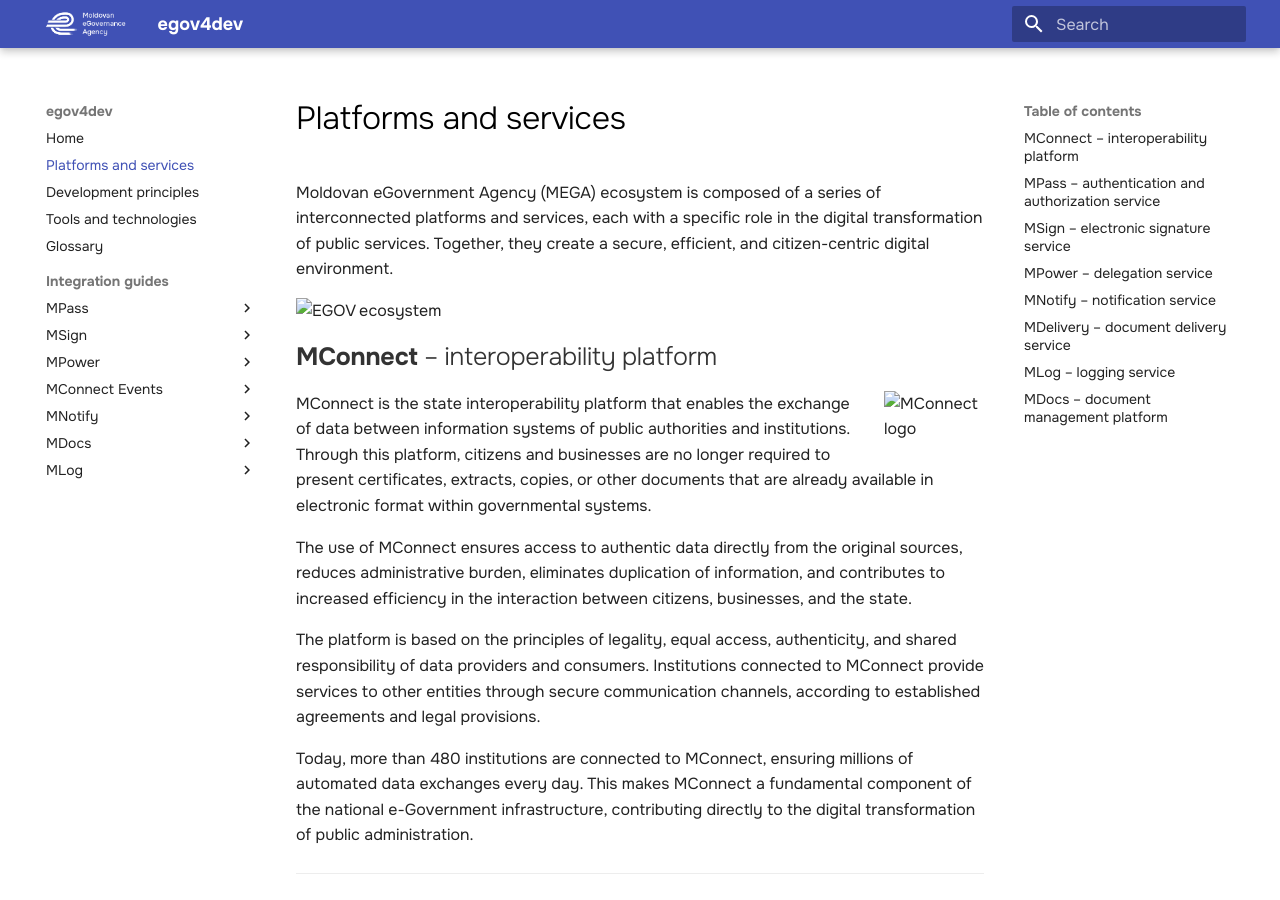
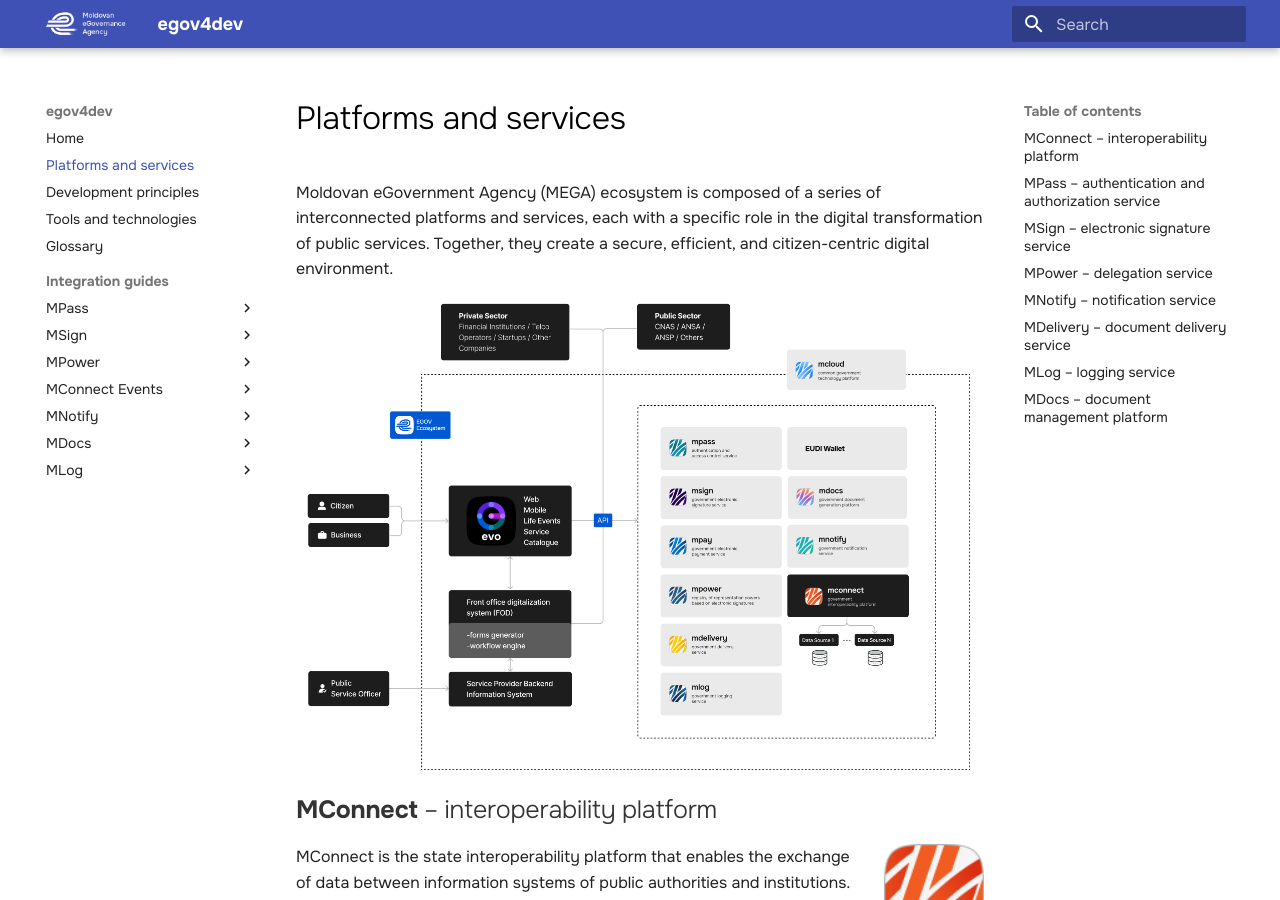
Before and after one commit to egov-moldova/egov4dev, an MkDocs documentation site: the page built from docs/platforms/services.md, in a window 1280 px wide and 900 px high. Built offline with MkDocs 1.6.1 and Material for MkDocs 9.7.7, drawn with Linux system fonts in a browser that asks for light colours.

Commit message:
Update services.md

```diff
--- a/docs/platforms/services.md
+++ b/docs/platforms/services.md
@@ -1,11 +1,11 @@
 Moldovan eGovernment Agency (MEGA) ecosystem is composed of a series of interconnected platforms and services, each with a specific role in the digital transformation of public services. Together, they create a secure, efficient, and citizen-centric digital environment.
 
-<img src="../assets/mega-ecosystem.png" alt="EGOV ecosystem" width="100%" align="right"/>
+<img src="../../assets/mega-ecosystem.png" alt="EGOV ecosystem" width="100%" align="right"/>
 
 
 ## **MConnect** – interoperability platform
 
-<img src="../assets/logos/mconnect-logo.png" alt="MConnect logo" width="100" align="right"/> MConnect is the state interoperability platform that enables the exchange of data between information systems of public authorities and institutions. Through this platform, citizens and businesses are no longer required to present certificates, extracts, copies, or other documents that are already available in electronic format within governmental systems.
+<img src="../../assets/logos/mconnect-logo.png" alt="MConnect logo" width="100" align="right"/> MConnect is the state interoperability platform that enables the exchange of data between information systems of public authorities and institutions. Through this platform, citizens and businesses are no longer required to present certificates, extracts, copies, or other documents that are already available in electronic format within governmental systems.
 
 The use of MConnect ensures access to authentic data directly from the original sources, reduces administrative burden, eliminates duplication of information, and contributes to increased efficiency in the interaction between citizens, businesses, and the state.
 
@@ -17,7 +17,7 @@
 
 ## **MPass** – authentication and authorization service
 
-<img src="../assets/logos/mpass-logo.png" alt="MPass logo" width="100" align="right"/> MPass is the government authentication and authorization service that provides citizens and officials with secure access to electronic public services. By using MPass, users authenticate only once and then access multiple platforms and systems without the need for repeated logins.
+<img src="../../assets/logos/mpass-logo.png" alt="MPass logo" width="100" align="right"/> MPass is the government authentication and authorization service that provides citizens and officials with secure access to electronic public services. By using MPass, users authenticate only once and then access multiple platforms and systems without the need for repeated logins.
 
 Authentication through MPass can be performed using various methods, such as mobile signature, cryptographic token, or the EVOSign application. The system complies with international security standards, ensuring the confidentiality and integrity of the authentication process.
 
@@ -27,7 +27,7 @@
 
 ## **MSign** – electronic signature service
 
-<img src="../assets/logos/msign-logo.png" alt="MSign logo" width="100" align="right"/> MSign is the electronic signature service of the Republic of Moldova, designed to provide authenticity and legal validity to electronic documents. The service allows both public institutions and private entities to sign documents digitally, eliminating the need for paper-based processes.
+<img src="../../assets/logos/msign-logo.png" alt="MSign logo" width="100" align="right"/> MSign is the electronic signature service of the Republic of Moldova, designed to provide authenticity and legal validity to electronic documents. The service allows both public institutions and private entities to sign documents digitally, eliminating the need for paper-based processes.
 
 Through MSign, citizens and organizations can sign contracts, requests, certificates, and other official documents using qualified certificates issued by accredited providers. The signed documents ensure integrity, authenticity, and non-repudiation, in accordance with the law.
 
@@ -37,7 +37,7 @@
 
 ## **MPower** – delegation service
 
-<img src="../assets/logos/mpower-logo.png" alt="MPower logo" width="100" align="right"/> MPower is the digital delegation service that enables citizens and organizations to grant representation rights to other individuals or entities for accessing electronic public services.
+<img src="../../assets/logos/mpower-logo.png" alt="MPower logo" width="100" align="right"/> MPower is the digital delegation service that enables citizens and organizations to grant representation rights to other individuals or entities for accessing electronic public services.
 
 Through MPower, a parent can delegate authority to access services on behalf of their child, an employer can delegate tasks to employees, and lawyers can represent clients. The system is integrated with MPass, MSign, MConnect, and MNotify, ensuring secure and verifiable delegation processes.
 
@@ -47,7 +47,7 @@
 
 ## **MNotify** – notification service
 
-<img src="../assets/logos/mnotify-logo.png" alt="MNotify logo" width="100" align="right"/> MNotify is the platform for electronic notifications that allows public institutions to send official notifications to citizens and businesses via multiple channels, such as email, SMS, mobile applications, or the MCabinet portal.
+<img src="../../assets/logos/mnotify-logo.png" alt="MNotify logo" width="100" align="right"/> MNotify is the platform for electronic notifications that allows public institutions to send official notifications to citizens and businesses via multiple channels, such as email, SMS, mobile applications, or the MCabinet portal.
 
 Notifications sent through MNotify keep citizens informed about fines, payments, deadlines, allowances, and other obligations or rights. The system improves communication between the government and citizens, ensuring transparency and efficiency.
 
@@ -57,7 +57,7 @@
 
 ## **MDelivery** – document delivery service
 
-<img src="../assets/logos/mdelivery-logo.png" alt="MDelivery logo" width="100" align="right"/> MDelivery is the government service that ensures the delivery of official documents directly to citizens at their place of residence or work, without the need to visit public institutions.
+<img src="../../assets/logos/mdelivery-logo.png" alt="MDelivery logo" width="100" align="right"/> MDelivery is the government service that ensures the delivery of official documents directly to citizens at their place of residence or work, without the need to visit public institutions.
 
 Launched in July 2022, MDelivery allows citizens to receive documents such as criminal record certificates, civil status certificates, or apostilled documents through integrated postal service providers.
 
@@ -67,7 +67,7 @@
 
 ## **MLog** – logging service
 
-<img src="../assets/logos/mlog-logo.png" alt="MLog logo" width="100" align="right"/> MLog is the centralized logging service for public sector information systems, ensuring transparency, traceability, and accountability. The platform records essential data about user actions, including identifiers, timestamps, accessed resources, and operation results.
+<img src="../../assets/logos/mlog-logo.png" alt="MLog logo" width="100" align="right"/> MLog is the centralized logging service for public sector information systems, ensuring transparency, traceability, and accountability. The platform records essential data about user actions, including identifiers, timestamps, accessed resources, and operation results.
 
 The service is mandatory for all systems that process personal data and critical government information, as established by Government Decision no. 708/2014.
 
@@ -77,7 +77,7 @@
 
 ## **MDocs** – document management platform
 
-<img src="../assets/logos/mdocs-logo.png" alt="MDocs logo" width="100" align="right"/> MDocs is the government platform for the storage and exchange of documents in digital format. It allows public institutions to upload, share, and access documents securely, while citizens can retrieve their documents directly via MCabinet.
+<img src="../../assets/logos/mdocs-logo.png" alt="MDocs logo" width="100" align="right"/> MDocs is the government platform for the storage and exchange of documents in digital format. It allows public institutions to upload, share, and access documents securely, while citizens can retrieve their documents directly via MCabinet.
 
 The platform reduces paper usage, simplifies administrative processes, and ensures compliance with transparency and security standards.
 
```
